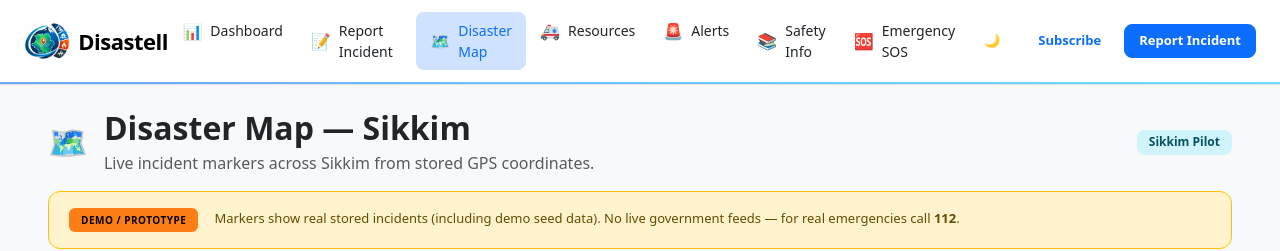
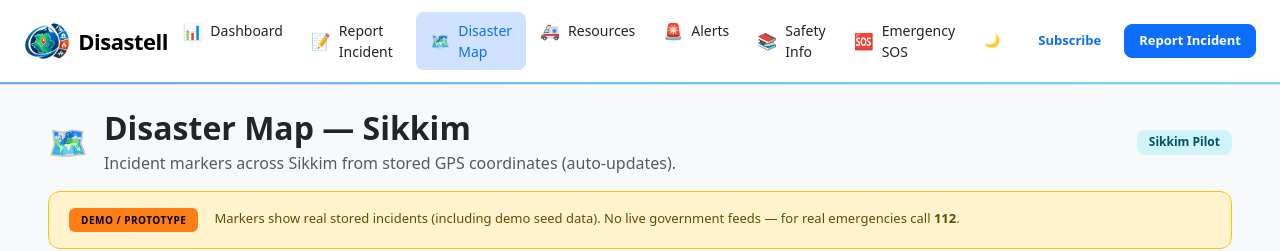
Before and after one commit to TheShresthVardhan/disaster-management, a React (Vite) app in the folder frontend/: page /map in a window 1280 px wide. Shown: the top 251 px of the page. Built offline with nearby package versions, Linux system fonts and the light colour scheme; no server answers; the database is empty.

Commit message:
Align Disastell demo documentation

```diff
--- a/frontend/src/pages/DisasterMap.jsx
+++ b/frontend/src/pages/DisasterMap.jsx
@@ -172,7 +172,7 @@ function DisasterMap() {
             <div>
               <h1 className="h2 fw-bold mb-1">Disaster Map — Sikkim</h1>
               <p className="text-muted mb-0">
-                Live incident markers across Sikkim from stored GPS coordinates.
+                Incident markers across Sikkim from stored GPS coordinates (auto-updates).
               </p>
             </div>
             <Badge variant="info" size="md" className="ms-auto">Sikkim Pilot</Badge>
```
